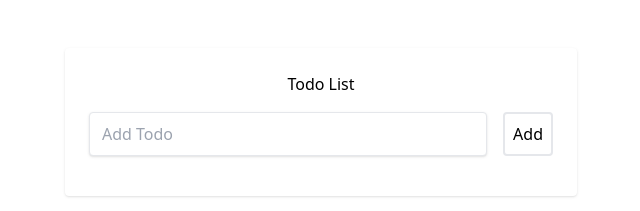
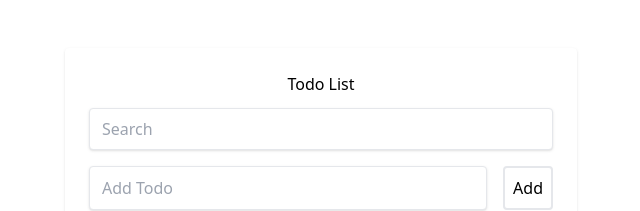
Before and after one commit to YUD96/todo-app, a React (Vite) app: page / in a window 1280 px wide. Shown: the top 211 px of the page, without its empty margins (319-959 px from the left). Built offline with nearby package versions, Linux system fonts and the light colour scheme.

Commit message:
fix search-box

```diff
--- a/src/components/TodoList.tsx
+++ b/src/components/TodoList.tsx
@@ -9,6 +9,7 @@ let nextId = 0;
 const TodoList = () => {
   const [inputValue, setInputValue] = useState("");
   const [todoItems, setTodoItems] = useState<Todo[]>([]);
+  const [filterText, setFilterText] = useState("");
 
   const handleInputChange = (e: ChangeEvent<HTMLInputElement>) => {
     setInputValue(e.target.value);
@@ -45,11 +46,24 @@ const TodoList = () => {
     setTodoItems(doneTodoItems);
   };
 
+  const filterbleTodoItems = todoItems.filter((todo) => {
+    return todo.value.toLowerCase().includes(filterText.toLowerCase());
+  });
+
   return (
     <div className="h-100 w-full flex items-center justify-center bg-teal-lightest font-sans">
       <div className="bg-white rounded shadow p-6 m-4 w-full lg:w-3/4 lg:max-w-lg">
         <div className="mb-4">
           <h1 className="text-grey-darkest">Todo List</h1>
+          <div className="relative my-3">
+            <input
+              className="shadow appearance-none border rounded w-full py-2 px-3 mr-4 text-grey-darker"
+              placeholder="Search"
+              onChange={(e: ChangeEvent<HTMLInputElement>) =>
+                setFilterText(e.target.value)
+              }
+            />
+          </div>
           <TodoForm
             onInputChange={handleInputChange}
             inputValue={inputValue}
@@ -57,7 +71,7 @@ const TodoList = () => {
           />
         </div>
         <div>
-          {todoItems.map((todo) => (
+          {filterbleTodoItems.map((todo) => (
             <TodoItem
               key={todo.id}
               todo={todo}
```
